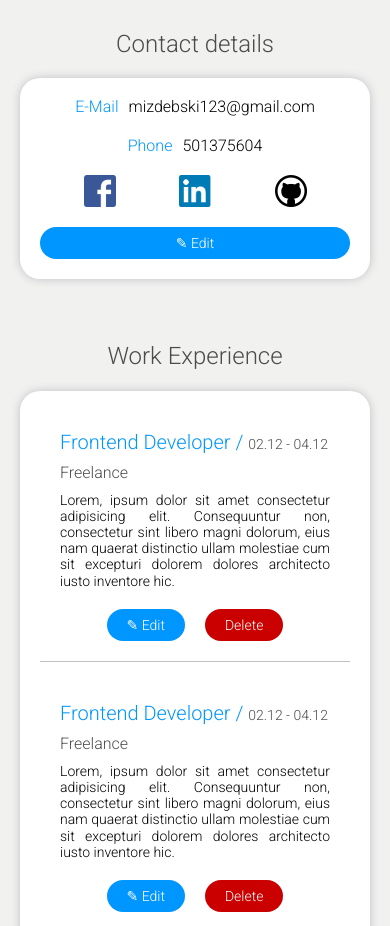
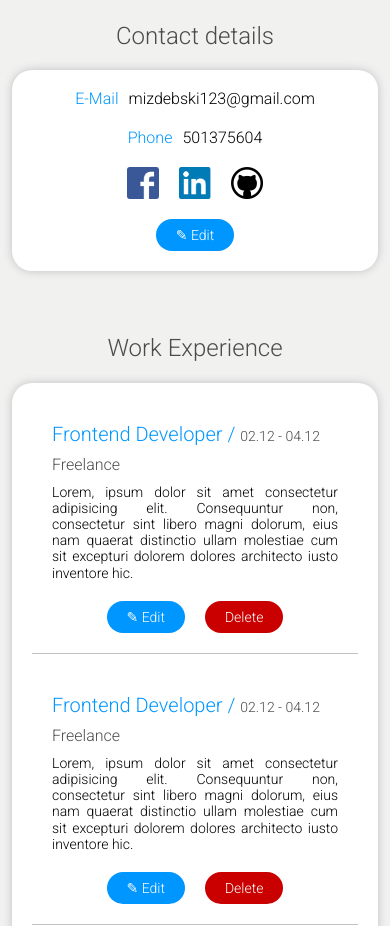
Before and after one commit to mizdebski77/Easy-Employ, a React (Create React App) app: page /Carrer in a window 390 px wide. Shown: the part 623-1549 px from the top of the page. Built offline with nearby package versions, Linux system fonts and the light colour scheme.

Commit message:
Media query to styled carrer wrapper added

```diff
--- a/src/features/Carrer/styledCarrer.ts
+++ b/src/features/Carrer/styledCarrer.ts
@@ -5,6 +5,10 @@ export const Wrapper = styled.section`
     margin: 0 auto;
     padding: 20px;
     min-height: 100vh;
+
+    @media (max-width: ${({ theme }) => theme.breakPoint.thirdBp}px){
+        padding: 12px;
+    };
 `;
 
 export const Title = styled.h1`
@@ -122,6 +126,7 @@ export const EditButton = styled.button`
     border-radius: 20px;
     cursor: pointer;
     transition: 0.3s;
+    max-width: 160px;
 
     &:hover {
         background: ${({ theme }) => theme.color.fontMainHover};
@@ -166,6 +171,7 @@ export const ContactWrapper = styled.div`
         gap: 20px;
         max-width: 500px;
         padding: 20px;
+        align-items: center;
     };
 
 `;
```
